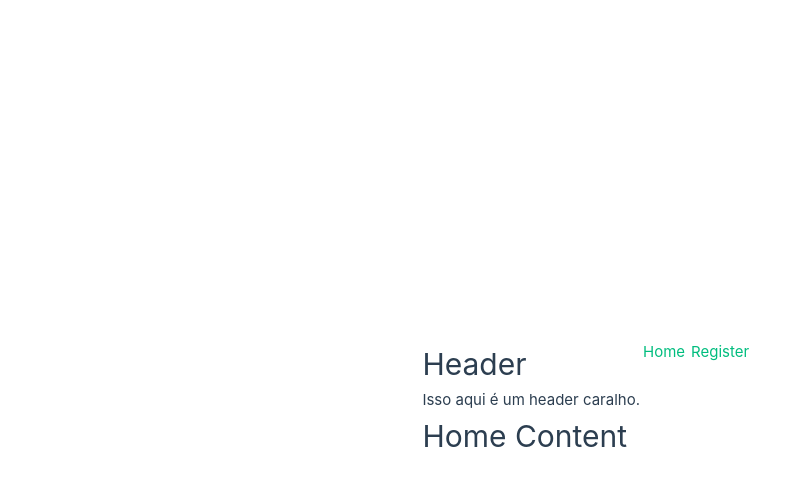
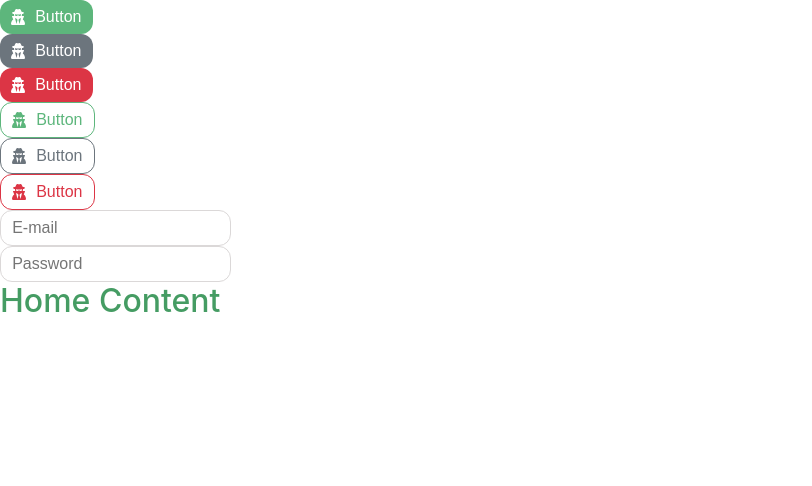
Before and after one commit to matheusssilva991/med-storage-front-v2, a Vue app: page / in a window 1280 px wide. Shown: the top 486 px of the page, without its empty margins (0-812 px from the left). Built offline with nearby package versions, Linux system fonts and the light colour scheme.

Commit message:
feat: estilos css global feat: componente de botão feat: input estilo css global

```diff
--- a/package.json
+++ b/package.json
@@ -11,6 +11,11 @@
     "type-check": "vue-tsc --build --force"
   },
   "dependencies": {
+    "@fortawesome/fontawesome-svg-core": "^6.5.1",
+    "@fortawesome/free-brands-svg-icons": "^6.5.1",
+    "@fortawesome/free-regular-svg-icons": "^6.5.1",
+    "@fortawesome/free-solid-svg-icons": "^6.5.1",
+    "@fortawesome/vue-fontawesome": "^3.0.5",
     "vue": "^3.3.11",
     "vue-router": "^4.2.5"
   },
--- a/src/App.vue
+++ b/src/App.vue
@@ -1,18 +1,27 @@
 <script setup lang="ts">
 import { RouterView } from 'vue-router'
 import HeaderComp from './components/HeaderComp.vue'
+import ButtonComp from './components/ButtonComp.vue'
+import { library } from '@fortawesome/fontawesome-svg-core'
+import { faUserSecret } from '@fortawesome/free-solid-svg-icons'
+
+library.add(faUserSecret);
 
 </script>
 
 <template>
-  <HeaderComp/>
-  <div>
-    <router-link to="/home">Home</router-link>
-    <router-link to="/register">Register</router-link>
-  </div>
-
+<!--   <HeaderComp/> -->
+  <ButtonComp type="btn-primary" text="Button" icon="fa-solid fa-user-secret"/>
+  <ButtonComp type="btn-secondary" text="Button" icon="fa-solid fa-user-secret"/>
+  <ButtonComp type="btn-danger" text="Button" icon="fa-solid fa-user-secret"/>
+  <ButtonComp type="btn-outline-primary" text="Button" icon="fa-solid fa-user-secret"/>
+  <ButtonComp type="btn-outline-secondary" text="Button" icon="fa-solid fa-user-secret"/>
+  <ButtonComp type="btn-outline-danger" text="Button" icon="fa-solid fa-user-secret"/>
+  <input class="input-base" type="text" placeholder="E-mail">
+  <input class="input-base" type="text" placeholder="Password">
   <RouterView />
 </template>
 
 <style scoped>
+
 </style>
--- a/src/assets/base.css
+++ b/src/assets/base.css
@@ -1,86 +1,24 @@
-/* color palette from <https://github.com/vuejs/theme> */
-:root {
-  --vt-c-white: #ffffff;
-  --vt-c-white-soft: #f8f8f8;
-  --vt-c-white-mute: #f2f2f2;
-
-  --vt-c-black: #181818;
-  --vt-c-black-soft: #222222;
-  --vt-c-black-mute: #282828;
-
-  --vt-c-indigo: #2c3e50;
-
-  --vt-c-divider-light-1: rgba(60, 60, 60, 0.29);
-  --vt-c-divider-light-2: rgba(60, 60, 60, 0.12);
-  --vt-c-divider-dark-1: rgba(84, 84, 84, 0.65);
-  --vt-c-divider-dark-2: rgba(84, 84, 84, 0.48);
-
-  --vt-c-text-light-1: var(--vt-c-indigo);
-  --vt-c-text-light-2: rgba(60, 60, 60, 0.66);
-  --vt-c-text-dark-1: var(--vt-c-white);
-  --vt-c-text-dark-2: rgba(235, 235, 235, 0.64);
-}
-
 /* semantic color variables for this project */
 :root {
-  --color-background: var(--vt-c-white);
-  --color-background-soft: var(--vt-c-white-soft);
-  --color-background-mute: var(--vt-c-white-mute);
+  --color-background: #FFFF;
+  --color-heading: #459c63;
+  --color-text: #5db67c;
+  --border-radius: 12px;
 
-  --color-border: var(--vt-c-divider-light-2);
-  --color-border-hover: var(--vt-c-divider-light-1);
+  /* Botões */
+  --color-background-btn-primary: #5db67c;
+  --color-background-btn-primary-hover: #459c63;
+  --color-text-btn-primary: #fff;
 
-  --color-heading: var(--vt-c-text-light-1);
-  --color-text: var(--vt-c-text-light-1);
+  --color-background-btn-secondary: #6c757d;
+  --color-background-btn-secondary-hover: #565e64;
+  --color-text-btn-secondary: #fff;
 
-  --section-gap: 160px;
+  --color-background-btn-danger: #dc3545;
+  --color-background-btn-danger-hover: #b02a37;
+  --color-text-btn-danger: #fff;
+
+  /* Input */
+  --color-border-input: #dbd8d8;
+  --color-background-input: #ffff;
 }
-
-@media (prefers-color-scheme: dark) {
-  :root {
-    --color-background: var(--vt-c-black);
-    --color-background-soft: var(--vt-c-black-soft);
-    --color-background-mute: var(--vt-c-black-mute);
-
-    --color-border: var(--vt-c-divider-dark-2);
-    --color-border-hover: var(--vt-c-divider-dark-1);
-
-    --color-heading: var(--vt-c-text-dark-1);
-    --color-text: var(--vt-c-text-dark-2);
-  }
-}
-
-*,
-*::before,
-*::after {
-  box-sizing: border-box;
-  margin: 0;
-  font-weight: normal;
-}
-
-body {
-  min-height: 100vh;
-  color: var(--color-text);
-  background: var(--color-background);
-  transition:
-    color 0.5s,
-    background-color 0.5s;
-  line-height: 1.6;
-  font-family:
-    Inter,
-    -apple-system,
-    BlinkMacSystemFont,
-    'Segoe UI',
-    Roboto,
-    Oxygen,
-    Ubuntu,
-    Cantarell,
-    'Fira Sans',
-    'Droid Sans',
-    'Helvetica Neue',
-    sans-serif;
-  font-size: 15px;
-  text-rendering: optimizeLegibility;
-  -webkit-font-smoothing: antialiased;
-  -moz-osx-font-smoothing: grayscale;
-}
--- a/src/assets/main.css
+++ b/src/assets/main.css
@@ -1,35 +1,64 @@
 @import './base.css';
 
-#app {
-  max-width: 1280px;
-  margin: 0 auto;
-  padding: 2rem;
-  font-weight: normal;
+* {
+  box-sizing: border-box;
 }
 
-a,
-.green {
-  text-decoration: none;
-  color: hsla(160, 100%, 37%, 1);
-  transition: 0.4s;
-  padding: 3px;
+h1 {
+  font-size: 2rem;
+  font-weight: 500;
+  line-height: 1.2;
+  margin: 0 0 1rem 0;
+  color: var(--color-heading);
 }
 
-@media (hover: hover) {
-  a:hover {
-    background-color: hsla(160, 100%, 37%, 0.2);
-  }
+body {
+  margin: 0;
+  min-height: 100vh;
+  color: var(--color-text);
+  background: var(--color-background);
+  transition:
+    color 0.5s,
+    background-color 0.5s;
+  font-family:
+    Inter,
+    -apple-system,
+    BlinkMacSystemFont,
+    'Segoe UI',
+    Roboto,
+    Oxygen,
+    Ubuntu,
+    Cantarell,
+    'Fira Sans',
+    'Droid Sans',
+    'Helvetica Neue',
+    sans-serif;
+  font-size: 15px;
+  text-rendering: optimizeLegibility;
+  -webkit-font-smoothing: antialiased;
+  -moz-osx-font-smoothing: grayscale;
 }
 
-@media (min-width: 1024px) {
-  body {
-    display: flex;
-    place-items: center;
-  }
+.input-base {
+  border: 1px solid var(--color-border-input);
+  border-radius: var(--border-radius);
+  color: #8a8a8a;
+  background-color: var(--color-background-input);
+  padding: 0.5rem 0.7rem;
+  font-size: 1rem;
+  display: flex;
+  align-items: center;
+  justify-content: space-between;
+  gap: 10px;
+  /* box-shadow: 0.6px 1.1px 1.1px hsl(0deg 0% 0% / 0.48); */
+}
 
-  #app {
-    display: grid;
-    grid-template-columns: 1fr 1fr;
-    padding: 0 2rem;
-  }
+.input-base:focus {
+  border: 1px solid var(--color-text);
+  color:var(--color-text);
+  outline: none;
 }
+
+.input-base:focus::placeholder {
+  color: var(--color-text);
+}
--- /dev/null
+++ b/src/components/ButtonComp.vue
@@ -0,0 +1,125 @@
+<template>
+    <button :class="type">
+        <font-awesome-icon :icon="icon" />
+        {{ text }}
+    </button>
+</template>
+
+<script setup lang="ts">
+
+const props = defineProps({
+    text: {
+        type: String,
+        required: true
+    },
+    type: {
+        type: String,
+        default: 'btn-primary',
+        validator: (value: string) => {
+            return [
+                'btn-primary',
+                'btn-outline-primary',
+                'btn-secondary',
+                'btn-outline-secondary',
+                'btn-danger',
+                'btn-outline-danger'
+            ].includes(value)
+        }
+    },
+    icon: {
+        type: String,
+        default: ''
+    }
+})
+
+</script>
+
+<style scoped>
+button {
+    widows: 100%;
+    border-radius: var(--border-radius);
+    padding: 0.5rem 0.7rem;
+    cursor: pointer;
+    font-size: 1rem;
+    display: flex;
+    align-items: center;
+    justify-content: space-between;
+    gap: 10px;
+}
+
+/* Primary */
+.btn-primary {
+    border: 0.5px solid var(--color-border-btn-primary);
+    background-color: var(--color-background-btn-primary);
+    color: var(--color-text-btn-primary);
+}
+
+.btn-primary:hover {
+    border: 0.5px solid var(--color-border-btn-primary-hover);
+    background-color: var(--color-background-btn-primary-hover);
+}
+
+.btn-outline-primary {
+    border: 0.5px solid var(--color-background-btn-primary);
+    background-color: var(--color-text-btn-primary);
+    color: var(--color-background-btn-primary);
+}
+
+.btn-outline-primary:hover {
+    border: 0.5px solid var(--color-background-btn-primary);
+    background-color: var(--color-background-btn-primary);
+    color: var(--color-text-btn-primary);
+}
+/* Fim Primary */
+
+/* Secondary */
+.btn-secondary {
+    border: 0.5px solid var(--color-border-btn-secondary);
+    background-color: var(--color-background-btn-secondary);
+    color: var(--color-text-btn-secondary);
+}
+
+.btn-secondary:hover {
+    border: 0.5px solid var(--color-border-btn-secondary-hover);
+    background-color: var(--color-background-btn-secondary-hover);
+}
+
+.btn-outline-secondary {
+    border: 0.5px solid var(--color-background-btn-secondary);
+    background-color: var(--color-text-btn-secondary);
+    color: var(--color-background-btn-secondary);
+}
+
+.btn-outline-secondary:hover {
+    border: 0.5px solid var(--color-background-btn-secondary);
+    background-color: var(--color-background-btn-secondary);
+    color: var(--color-text-btn-secondary);
+}
+/* Fim Secondary */
+
+/* Danger */
+.btn-danger {
+    border: 0.5px solid var(--color-border-btn-danger);
+    background-color: var(--color-background-btn-danger);
+    color: var(--color-text-btn-danger);
+}
+
+.btn-danger:hover {
+    border: 0.5px solid var(--color-border-btn-danger-hover);
+    background-color: var(--color-background-btn-danger-hover);
+}
+
+.btn-outline-danger {
+    border: 0.5px solid var(--color-background-btn-danger);
+    background-color: var(--color-text-btn-danger);
+    color: var(--color-background-btn-danger);
+}
+
+.btn-outline-danger:hover {
+    border: 0.5px solid var(--color-background-btn-danger);
+    background-color: var(--color-background-btn-danger);
+    color: var(--color-text-btn-danger);
+}
+/* Fim Danger */
+
+</style>
--- a/src/components/HeaderComp.vue
+++ b/src/components/HeaderComp.vue
@@ -1,12 +1,22 @@
 <template>
-    <header>
+    <header class="header">
         <h1>Header</h1>
-        <p>Isso aqui é um header caralho.</p>
+        <div>
+            <router-link to="/">Home</router-link>
+            <router-link to="/register">Register</router-link>
+        </div>
     </header>
 </template>
 
 <style scoped>
+
+.header {
+    color: white;
+    width: 100%;
+    height: 100px;
+}
+
 </style>
 
-<script setup>
+<script setup lang="ts">
 </script>
--- a/src/main.ts
+++ b/src/main.ts
@@ -4,7 +4,10 @@ import { createApp } from 'vue'
 import App from './App.vue'
 import router from './router'
 
+import { FontAwesomeIcon } from '@fortawesome/vue-fontawesome'
+
 const app = createApp(App)
+.component('font-awesome-icon', FontAwesomeIcon)
 
 app.use(router)
 
--- a/src/views/HomeView.vue
+++ b/src/views/HomeView.vue
@@ -4,6 +4,6 @@
 
 <template>
   <main>
-    <h1>Home Content</h1>
+    <h1 class="green">Home Content</h1>
   </main>
 </template>
--- a/src/views/RegisterView.vue
+++ b/src/views/RegisterView.vue
@@ -1,5 +1,5 @@
 <template>
-  <div class="register">
+  <div class="register green">
     <h1>This is an register page</h1>
   </div>
 </template>
```
Also changed, not shown: 1 other file (tests, documents, lock files or other folders).
